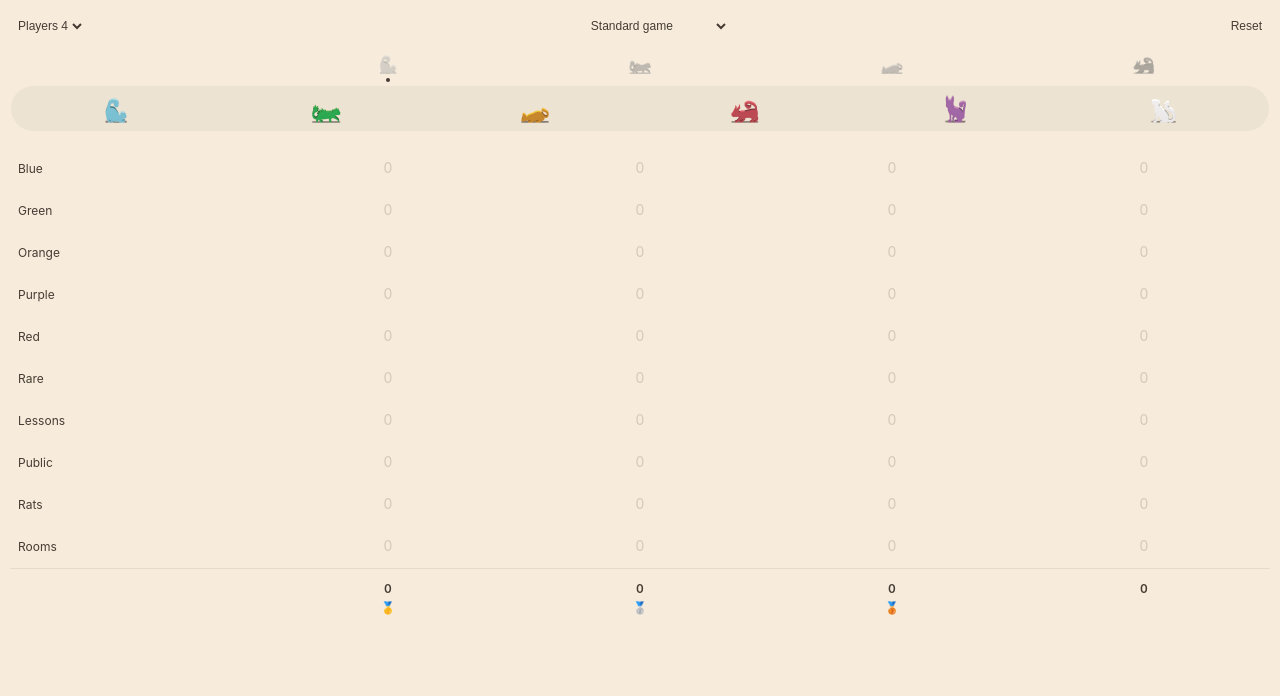
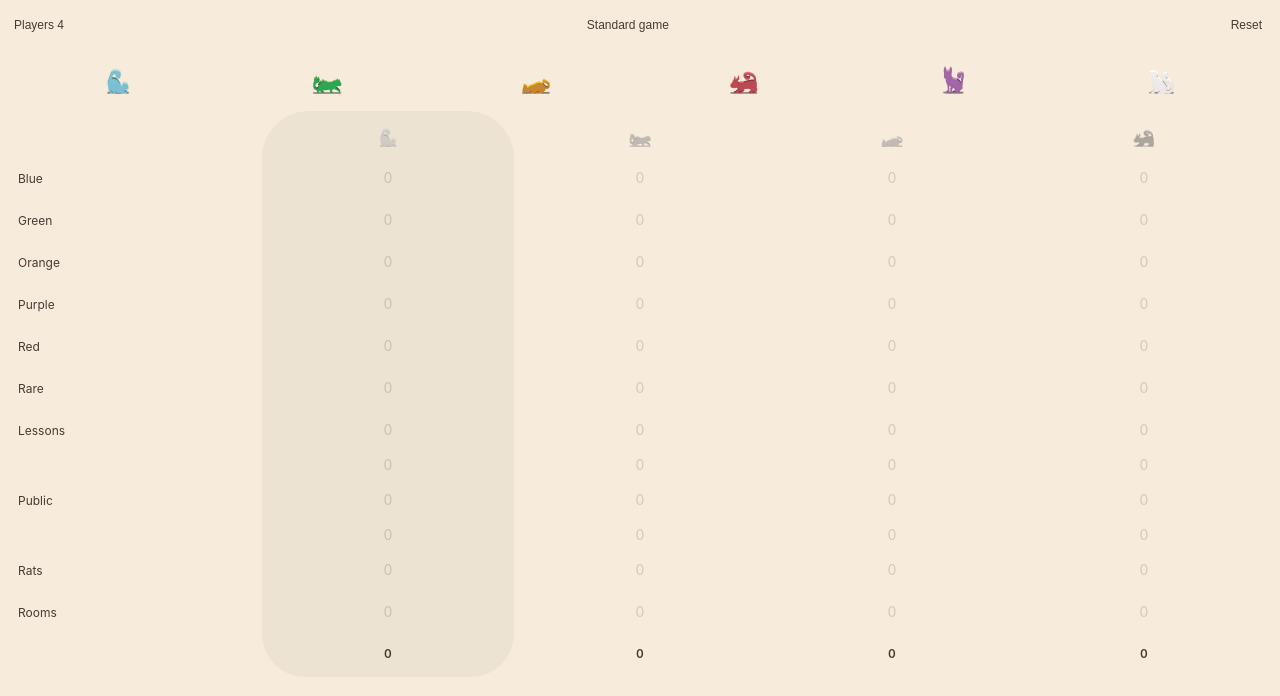
Before and after one commit to rikschennink/ilse-of-cats-calculator, a SvelteKit app: page / in a window 1280 px wide. Shown: the top 696 px of the page. Built offline with nearby package versions, Linux system fonts and the light colour scheme.

Commit message:
better styles

```diff
--- a/src/routes/+page.svelte
+++ b/src/routes/+page.svelte
@@ -27,7 +27,7 @@
 
   const PLAYERS = ["P1", "P2", "P3", "P4", "P5", "P6"];
 
-  const FAMILY_PRESETS = [0, 8, 11, 15, 20, 25];
+  const FAMILY_PRESETS = [0, 8, 11, 15, 20, 25, 30, 35, 40, 45, 50, 60, 65, 70];
 
   /**
    *
@@ -148,7 +148,7 @@
       step: 1,
       label: "Rats",
       mode: ALL_GAME_MODES,
-      presets: [0, -1, -2, -3, -4, -5],
+      presets: [0, -1, -2, -3, -4, -5, -6, -7, -8, -9, -10],
     },
     {
       key: "rooms",
@@ -157,7 +157,7 @@
       max: 0,
       label: "Rooms",
       mode: ALL_GAME_MODES,
-      presets: [0, -5, -10, -15, -20],
+      presets: [0, -5, -10, -15, -20, -25, -30, -35],
     },
   ];
 
@@ -391,40 +391,6 @@
       <table>
         {#if $state.playerCount > 1}
           <thead>
-            <tr data-avatar-input={activeCategory === "avatar"}>
-              <th />
-              {#each activePlayers as player, i}
-                <th>
-                  <input
-                    type="radio"
-                    bind:group={activePlayer}
-                    on:click={() => {
-                      activeCategory = "avatar";
-                      activePlayer = player;
-                    }}
-                    value={player}
-                    id={player}
-                    name="avatars"
-                  />
-                  <label for={player}>
-                    {#if $state.players[player].avatar}
-                      <img
-                        src={`/avatar/${$state.players[player].avatar}.png`}
-                        alt={player}
-                        draggable="false"
-                      />
-                    {:else}
-                      <img
-                        src={`/avatar/${AVATARS[i][0]}.png`}
-                        alt={AVATARS[i][1]}
-                        class="avatar-placeholder"
-                        draggable="false"
-                      />
-                    {/if}
-                  </label>
-                </th>
-              {/each}
-            </tr>
             <tr class="presets avatars">
               <td colspan={$state.playerCount + 1}>
                 {#each activePlayers as player}
@@ -472,6 +438,50 @@
                 {/each}
               </td>
             </tr>
+            <tr data-avatar-input={activeCategory === "avatar"}>
+              <th />
+              {#each activePlayers as player, i}
+                <th data-active={activePlayer === player ? "true" : "false"}>
+                  <input
+                    type="radio"
+                    bind:group={activePlayer}
+                    on:click={() => {
+                      // hide
+                      if (
+                        activePlayer === player &&
+                        activeCategory === "avatar"
+                      ) {
+                        activeCategory = "";
+                      }
+                      // show
+                      else {
+                        activeCategory = "avatar";
+                        activePlayer = player;
+                      }
+                    }}
+                    value={player}
+                    id={player}
+                    name="avatars"
+                  />
+                  <label for={player}>
+                    {#if $state.players[player].avatar}
+                      <img
+                        src={`/avatar/${$state.players[player].avatar}.png`}
+                        alt={player}
+                        draggable="false"
+                      />
+                    {:else}
+                      <img
+                        src={`/avatar/${AVATARS[i][0]}.png`}
+                        alt={AVATARS[i][1]}
+                        class="avatar-placeholder"
+                        draggable="false"
+                      />
+                    {/if}
+                  </label>
+                </th>
+              {/each}
+            </tr>
           </thead>
         {/if}
         <tbody>
@@ -482,14 +492,14 @@
             >
               <th>{label}</th>
               {#each activePlayers as player}
-                <td>
+                <td data-active={activePlayer === player ? "true" : "false"}>
                   {#if type === "textarea"}
                     <textarea
-                      placeholder="0"
+                      placeholder={`0\n0`}
                       id={`${player}-${key}`}
-                      style={`--lines: ${getLineCount(
-                        $state.players[player].scores[key]
-                      )}`}
+                      style={`--lines: ${
+                        getLineCount($state.players[player].scores[key]) + 1
+                      }`}
                       on:keypress={(e) => {
                         if (!/[0-9]|Enter|Backspace/.test(e.key))
                           e.preventDefault();
@@ -550,22 +560,22 @@
             {/if}
           {/each}
         </tbody>
-        {#if scores}
         <tfoot>
           <tr>
             <th />
             {#each activePlayers as player, i}
-                <td>
+              <td data-active={activePlayer === player ? "true" : "false"}>
                 {scores[i][1]}
+                {#if scores.some(([, score]) => score !== 0)}
                   <span class="award"
                     >{AWARDS[ranking.findIndex(([p]) => p === player)] ||
                       ""}</span
                   >
+                {/if}
               </td>
             {/each}
           </tr>
         </tfoot>
-        {/if}
       </table>
     </div>
   </div>
--- a/src/routes/styles.css
+++ b/src/routes/styles.css
@@ -1,13 +1,25 @@
+@font-face {
+  font-family: "visitor";
+  src: url("/visitor.woff2") format("woff2");
+  font-weight: normal;
+  font-style: normal;
+  font-display: swap;
+}
+
 :root {
   --color-background: 247, 236, 220;
   --color-text: 70, 59, 51;
+
+  --font-stack-default: -apple-system, BlinkMacSystemFont, "Segoe UI", Roboto,
+    Helvetica, Arial, sans-serif;
+  --font-stack-alt: visitor, -apple-system, BlinkMacSystemFont, "Segoe UI",
+    Roboto, Helvetica, Arial, sans-serif;
 }
 
 :root,
 input,
 textarea {
-  font-family: -apple-system, BlinkMacSystemFont, "Segoe UI", Roboto, Helvetica,
-    Arial, sans-serif;
+  font-family: var(--font-stack-default);
 }
 
 html {
@@ -23,7 +35,6 @@ body {
 
 body {
   padding: 10px;
-  padding-bottom: 7rem;
   user-select: none;
 }
 
@@ -31,7 +42,8 @@ body {
 .controls {
   display: flex;
   align-items: center;
-  padding: 0.5em;
+  padding: 0.5rem;
+  margin-bottom: 0.5rem;
 }
 
 .controls button,
@@ -46,6 +58,7 @@ body {
 }
 
 .controls select {
+  appearance: none;
   width: auto;
 }
 
@@ -65,6 +78,10 @@ body {
 }
 
 /* score table */
+.table-wrapper {
+  /* padding-bottom: 3rem; */
+  /* background: url("/hr.png") no-repeat bottom center / 8rem; */
+}
 
 table {
   width: 100%;
@@ -85,7 +102,7 @@ table {
 
 thead th,
 thead td:not([colspan]) {
-  padding: 0.5rem 0.375rem;
+  padding: 0.75rem 0.375rem 0.5rem;
 }
 
 thead th input {
@@ -118,6 +135,12 @@ tbody th {
   line-height: var(--height);
 }
 
+thead th[data-active="true"],
+tbody td[data-active="true"],
+tfoot td[data-active="true"] {
+  background: rgba(var(--color-text), 0.05);
+}
+
 tbody .presets th,
 tbody .presets td {
   line-height: 1.5;
@@ -142,36 +165,21 @@ thead th label {
   cursor: pointer;
 }
 
-th input:checked + label::after {
-  position: absolute;
-  content: "";
-  left: calc(50% - 0.125rem);
-  bottom: -0.3125rem;
-  display: block;
-  width: 0.25rem;
-  height: 0.25rem;
-  background: rgb(var(--color-text));
-  border-radius: 1rem;
-}
-
 tr[data-active="true"] th {
   font-weight: 700;
 }
 
 tbody th {
   font-weight: normal;
+  text-align: left;
 }
 
 /* tfoot th, */
-tbody th {
-  text-align: left;
-}
-
 tfoot td,
 tfoot th {
   vertical-align: top;
-  border-top: 1px solid rgba(var(--color-text), 0.1);
   padding-top: 0.75rem;
+  padding-bottom: 1rem;
   font-size: 0.75rem;
   font-weight: 600;
 }
@@ -196,6 +204,7 @@ input[type="number"] {
   line-height: var(--scaledHeight);
   text-align: center;
   resize: none;
+  color: rgba(var(--color-text), 0.75);
 
   /* fix iOS zooming */
   transform-origin: top left;
@@ -213,6 +222,8 @@ textarea {
 textarea:focus,
 input[type="number"]:focus {
   outline: 0;
+  font-weight: 700;
+  color: rgba(var(--color-text), 1);
 }
 
 input::-webkit-outer-spin-button,
@@ -240,21 +251,30 @@ fieldset {
 }
 
 /* score preset selection */
-
 tr.presets[data-active="false"] {
   display: none;
 }
 
-tr.presets:last-of-type div {
-  margin-bottom: 1rem;
+thead th[data-active="true"] {
+  border-radius: 5rem 5rem 0 0;
+}
+
+tfoot td[data-active="true"] {
+  border-radius: 0 0 5rem 5rem;
 }
 
 .presets div {
   display: flex;
+  overflow: auto;
+  padding: 0.5rem 0.25rem;
 }
 
 .presets div[data-active="false"] {
   display: none;
+}
+
+.preset + .preset {
+  margin-left: 2px;
 }
 
 .preset {
@@ -280,44 +300,41 @@ tr.presets:last-of-type div {
 
 /* scores */
 .score {
-  background: rgba(var(--color-text), 0.05);
+  background: #d1d2d6;
+  color: #333c51;
   overflow: hidden;
+  min-width: 2.5rem;
 }
 
 .score label {
-  padding: 0.75rem 0;
+  padding: 0;
+  font-weight: normal;
+  font-size: 1.5rem;
+  font-family: var(--font-stack-alt);
 }
 
 .score input:checked + label {
-  color: rgba(var(--color-background), 1);
-  background: rgba(var(--color-text), 1);
-}
-
-.score + .score {
-  margin-left: 2px;
+  color: #fff;
+  background: #333c51;
+  /* color: rgba(var(--color-background), 1);
+  background: rgba(var(--color-text), 1); */
 }
 
 .score:first-of-type {
-  border-radius: 999rem 0 0 999rem;
+  /* border-radius: 999rem 0 0 999rem; */
 }
 
 .score:last-of-type {
-  border-radius: 0 999rem 999rem 0;
-}
-
-/* table */
-.table-wrapper {
-  overflow: hidden;
+  /* border-radius: 0 999rem 999rem 0; */
 }
 
 /* avatars */
+.avatar {
+  /* background: rgba(var(--color-text), 0.05); */
+}
+
 .avatar label {
   padding: 0.325rem 0.325rem 0.5rem;
-}
-
-.avatars div {
-  background: rgba(var(--color-text), 0.05);
-  border-radius: 999rem;
 }
 
 .avatar input[disabled] + label img {
```
Also changed, not shown: static/hr.png (added), static/visitor.woff2 (added). Lines whose indentation alone changed are shown as unchanged.
